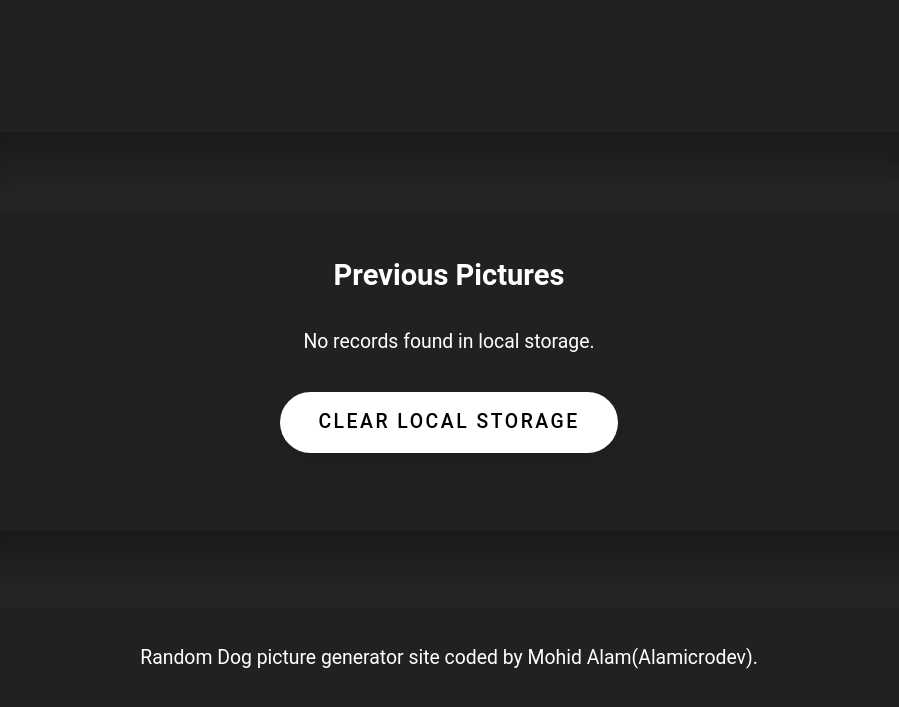
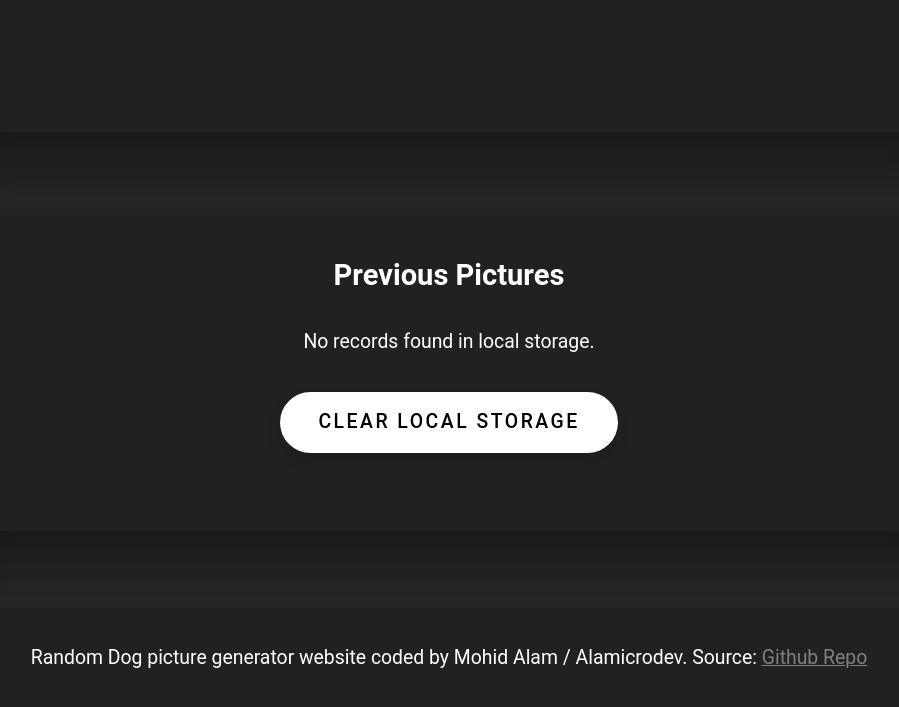
Before and after one commit to Alamicrodev/Random_DogPicture_Generator-Site, a plain HTML site: page index.html in a window 1280 px wide. Shown: the part 379-1086 px from the top of the page, without its empty margins (191-1090 px from the left). Drawn offline with Linux system fonts and the light colour scheme; no server answers.

Commit message:
changed the footer a bit

```diff
--- a/css/style.css
+++ b/css/style.css
@@ -130,6 +130,10 @@ footer {
               height 0.2s;
 
 }
+
+footer p a {
+  color: grey;
+}
 /* end of footer */
 
 
--- a/index.html
+++ b/index.html
@@ -43,7 +43,9 @@
 
 
 		<footer>
-			<p> Random Dog picture generator site coded by Mohid Alam(Alamicrodev).  </p>
+			<p> Random Dog picture generator website coded by Mohid Alam / Alamicrodev. Source: <a target="_blank" href="https://github.com/Alamicrodev/Random_DogPicture_Generator-Site">
+		     Github Repo
+			</a>  </p>
 		</footer>
 
 
```
